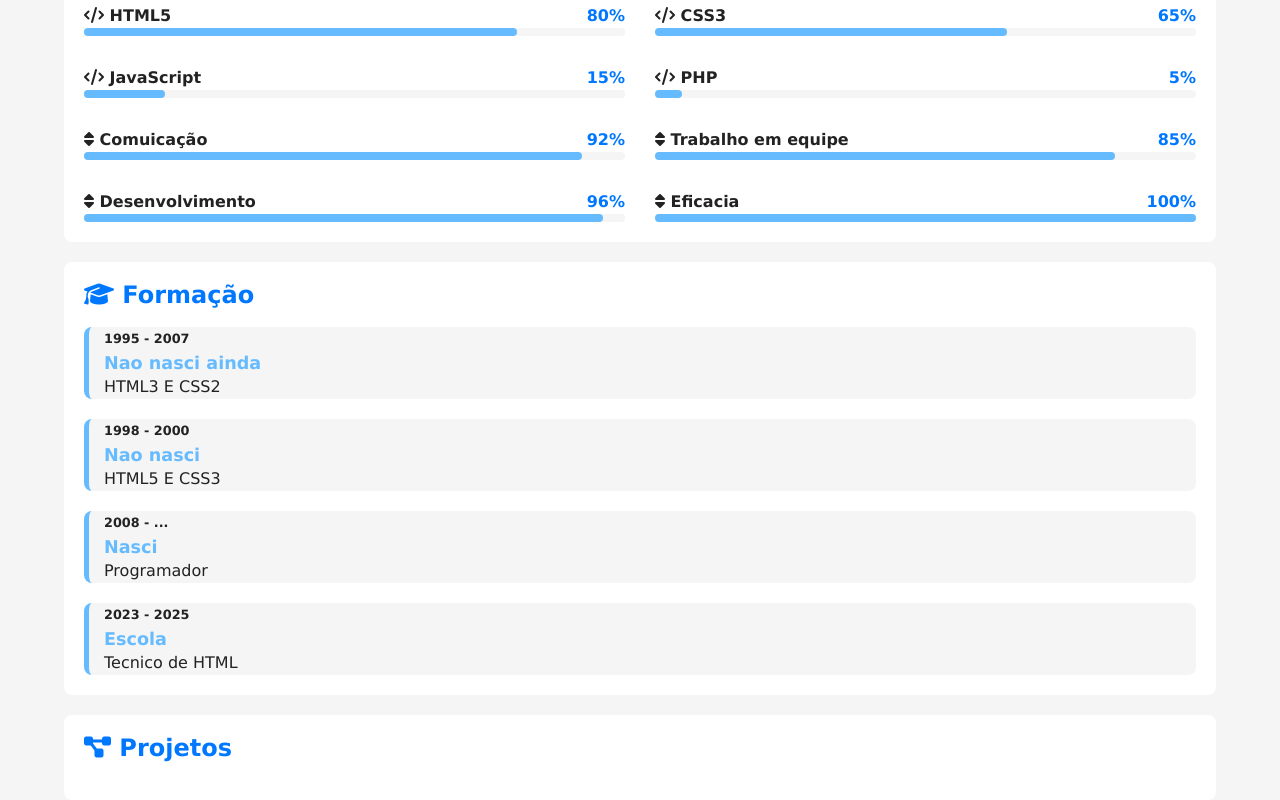
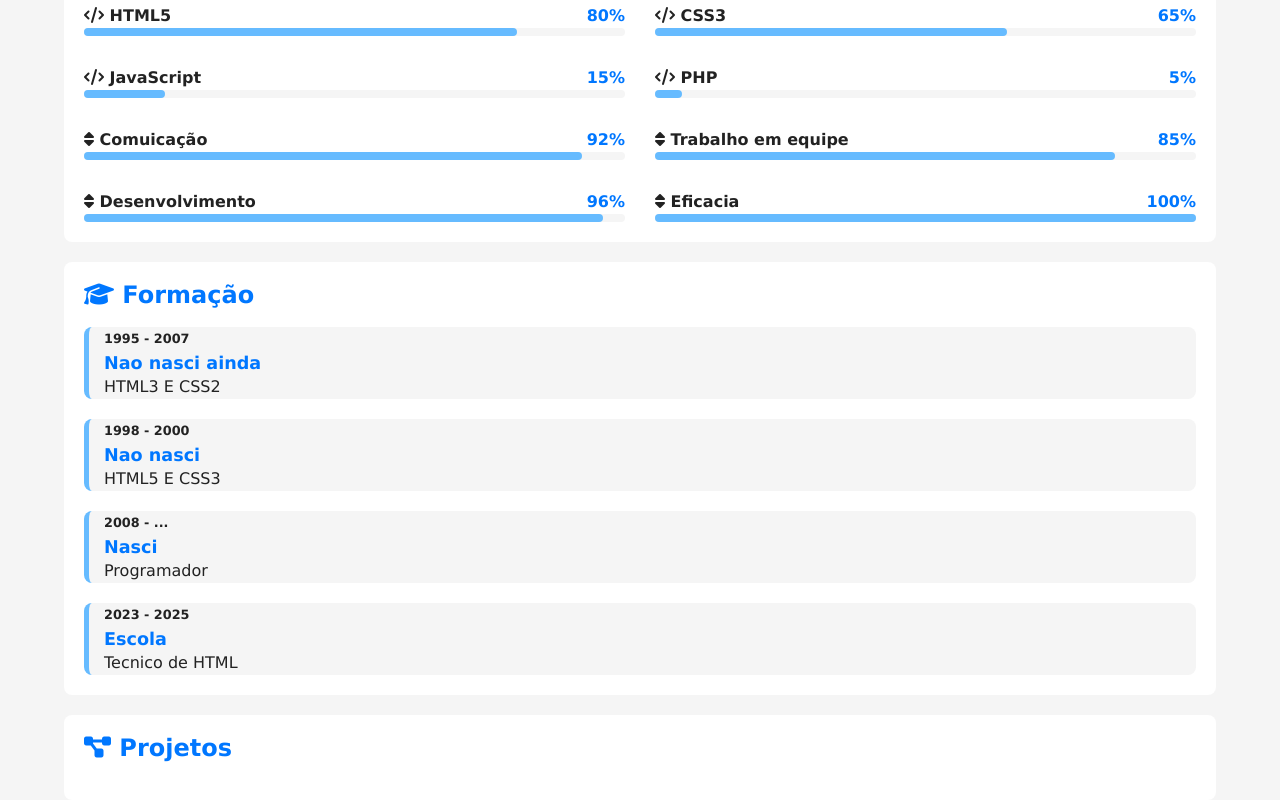
Before and after one commit to DiegoRdj/Projeto-Portifolio, a plain HTML site: page index.html in a window 1280 px wide. Shown: the part 1234-2034 px from the top of the page. Drawn offline with Linux system fonts and the light colour scheme.

Commit message:
Update style.css

```diff
--- a/estilo/style.css
+++ b/estilo/style.css
@@ -184,7 +184,7 @@ iframe {
     color: var(--texto);
 }
 #formacao-container .instituicao {
-    color: var(--destaque-inverso);
+    color: var(--destaque);
     font-size: 1.1em;
 }
 
```
